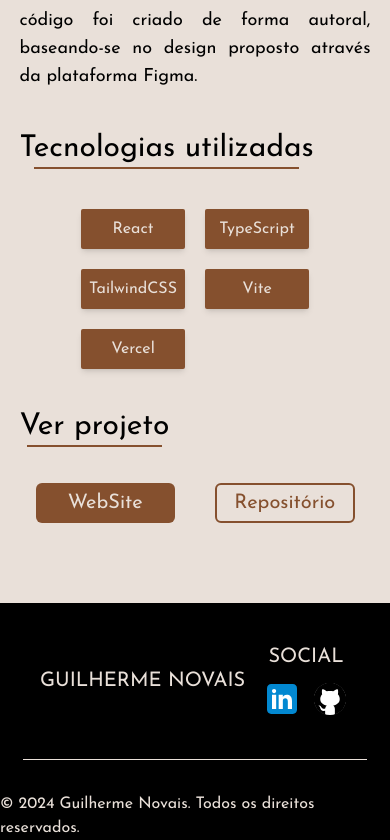
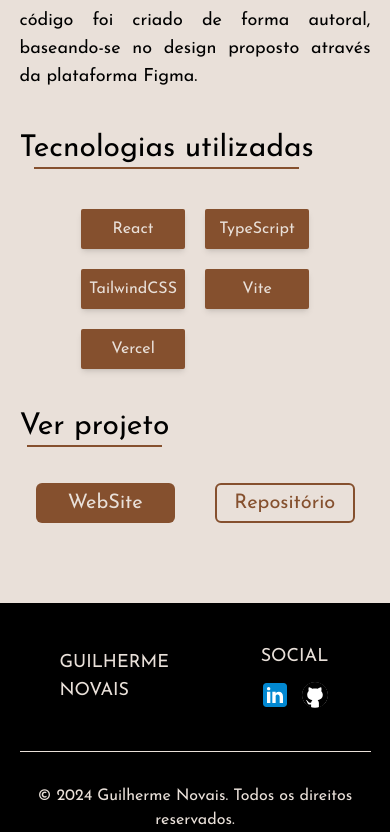
Before and after one commit to gui18br/portfolio, a React (Vite) app: page /project/1 in a window 390 px wide. Shown: the part 1421-2261 px from the top of the page. Built offline with nearby package versions, Linux system fonts and the light colour scheme.

Commit message:
feat: Atualizar estilo do componente Works e corrigir bug no botão de navegação

```diff
--- a/src/components/button/Button.tsx
+++ b/src/components/button/Button.tsx
@@ -11,10 +11,10 @@
     <button
       className={`w-36 h-10 rounded-md text-xl ${
         props.style === "elevation"
-          ? "transition-all  duration-300 transform hover:-translate-y-1 hover:shadow-md bg-primary text-[#E9E0D9]"
+          ? "transition-all  duration-300 transform hover:-translate-y-1 hover:shadow-md bg-primary text-300"
           : props.style === "border"
           ? "border-primary border-2 text-primary hover:shadow-md transition-all duration-300 transform hover:-translate-y-1"
-          : "transition-all duration-300 hover:bg-transparent hover:backdrop-blur-sm bg-primary text-[#E9E0D9]"
+          : "transition-all duration-300 hover:bg-transparent hover:backdrop-blur-sm bg-primary text-300"
       }`}
       type={props.type || "button"}
       onClick={props.onClick}
--- a/src/components/footer/Footer.tsx
+++ b/src/components/footer/Footer.tsx
@@ -3,9 +3,9 @@
 
 export const Footer = () => {
   return (
-    <footer className="w-full  bg-black text-[#E9E0D9]">
-      <div className="flex items-center justify-between h-full w-full p-10  text-xl">
-        <h1>GUILHERME NOVAIS</h1>
+    <footer className="w-full flex justify-center items-center flex-col  bg-black text-300">
+      <div className="flex items-center justify-between h-full sm:w-[88%] w-[90%] p-10  sm:text-xl text-lg  ">
+        <h1 className="sm:w-full w-[10%]">GUILHERME NOVAIS</h1>
         <div className="flex flex-col items-center justify-center gap-2">
           <h1>SOCIAL</h1>
           <div className="flex gap-2">
@@ -13,16 +13,16 @@
               href="https://www.linkedin.com/in/guilherme-novais-b545a21a0/"
               target="_blank"
             >
-              <img src={linkedin} alt="" className="w-10 h-10" />
+              <img src={linkedin} alt="" className="sm:w-10 sm:h-10 w-8 h-8" />
             </a>
             <a href="https://github.com/gui18br" target="_blank">
-              <img src={github} alt="" className="w-10 h-10" />
+              <img src={github} alt="" className="sm:w-10 sm:h-10 w-8 h-8" />
             </a>
           </div>
         </div>
       </div>
-      <div className="w-full flex flex-col items-center gap-8">
-        <div className="border-[#E9E0D9] w-[88%] border-b-[0.1px]" />
+      <div className="w-full flex flex-col items-center gap-8 text-center">
+        <hr className="border-t border-300 w-[90%] " />
         <p>&copy; 2024 Guilherme Novais. Todos os direitos reservados.</p>
       </div>
     </footer>
--- a/src/components/headerProject/HeaderProject.tsx
+++ b/src/components/headerProject/HeaderProject.tsx
@@ -20,7 +20,7 @@
       <NavBar />
       <img
         src={background}
-        className="w-full shadow-sm hidden sm:blocl"
+        className="w-full shadow-sm hidden sm:block"
         alt=""
       />
       <img
--- a/src/components/menuBurger/MenuBurger.tsx
+++ b/src/components/menuBurger/MenuBurger.tsx
@@ -32,7 +32,7 @@
               offset={item.link !== "contato" ? -145 : -90}
               smooth={true}
               duration={500}
-              className="text-[#E9E0D9] cursor-pointer uppercase w-[77%]"
+              className="text-300 cursor-pointer uppercase w-[77%]"
               onClick={onToggle}
             >
               <li
--- a/src/components/navBar/NavBar.tsx
+++ b/src/components/navBar/NavBar.tsx
@@ -24,7 +24,7 @@
               alt=""
               className="sm:w-20 sm:h-20 w-16 h-16 rounded-full"
             />
-            <h1 className="uppercase italic sm:text-xl text-[#E9E0D9] ">
+            <h1 className="uppercase italic sm:text-xl text-300 ">
               Guilherme Novais
             </h1>
           </a>
--- a/src/components/navMenu/NavMenu.tsx
+++ b/src/components/navMenu/NavMenu.tsx
@@ -14,7 +14,7 @@
   return (
     <div className={`${currentPath === "/" ? "hidden lg:block" : "block"} `}>
       <div className="flex items-center">
-        <ul className="flex gap-10 uppercase text-[#E9E0D9] font-bold ">
+        <ul className="flex gap-10 uppercase text-300 font-bold ">
           {currentPath === "/" ? (
             <>
               {menuItems.map((item) => (
--- a/src/components/skills/Skills.tsx
+++ b/src/components/skills/Skills.tsx
@@ -18,7 +18,7 @@
       >
         {props.skills.map((skill) => (
           <li key={skill.id} className="relative group">
-            <p className="text-[#E9E0D9] bg-primary p-2 rounded-sm text-center transition-opacity duration-500 group-hover:opacity-0 shadow-md">
+            <p className="text-300 bg-primary p-2 rounded-sm text-center transition-opacity duration-500 group-hover:opacity-0 shadow-md">
               {skill.name}
             </p>
             <div className="absolute inset-0 flex items-center justify-center transition-opacity duration-500 opacity-0 group-hover:opacity-100">
--- a/src/components/skillsProject/SkillsProject.tsx
+++ b/src/components/skillsProject/SkillsProject.tsx
@@ -14,7 +14,7 @@
       <ul className="flex  gap-5 justify-center">
         {props.skills.map((skill) => (
           <li key={skill.id} className="w-28 relative group">
-            <p className="text-[#E9E0D9] bg-primary p-2 rounded-sm text-center transition-opacity duration-300 group-hover:opacity-0 shadow-md">
+            <p className="text-300 bg-primary p-2 rounded-sm text-center transition-opacity duration-300 group-hover:opacity-0 shadow-md">
               {skill.name}
             </p>
             <div className="absolute inset-0 flex items-center justify-center transition-opacity duration-500 opacity-0 group-hover:opacity-100">
--- a/src/screens/home/Home.tsx
+++ b/src/screens/home/Home.tsx
@@ -6,7 +6,7 @@
 
 export const Home = () => {
   return (
-    <div className="flex flex-col bg-[#E9E0D9]">
+    <div className="flex flex-col bg-300">
       <Header />
       <div className="flex justify-center">
         <div className="w-[88%]">
--- a/src/screens/project/Project.tsx
+++ b/src/screens/project/Project.tsx
@@ -29,7 +29,7 @@
   }, [projectId]);
 
   return (
-    <div className="flex flex-col bg-[#E9E0D9]">
+    <div className="flex flex-col bg-300">
       <ScrollToTop />
       <HeaderProject
         title={project.title}
--- a/tailwind.config.js
+++ b/tailwind.config.js
@@ -9,6 +9,7 @@
       colors: {
         primary: "#85502E",
         seconday: "#2A211D",
+        300: "#E9E0D9",
         semiTransparent: "#854f2e38",
       },
     },
```
